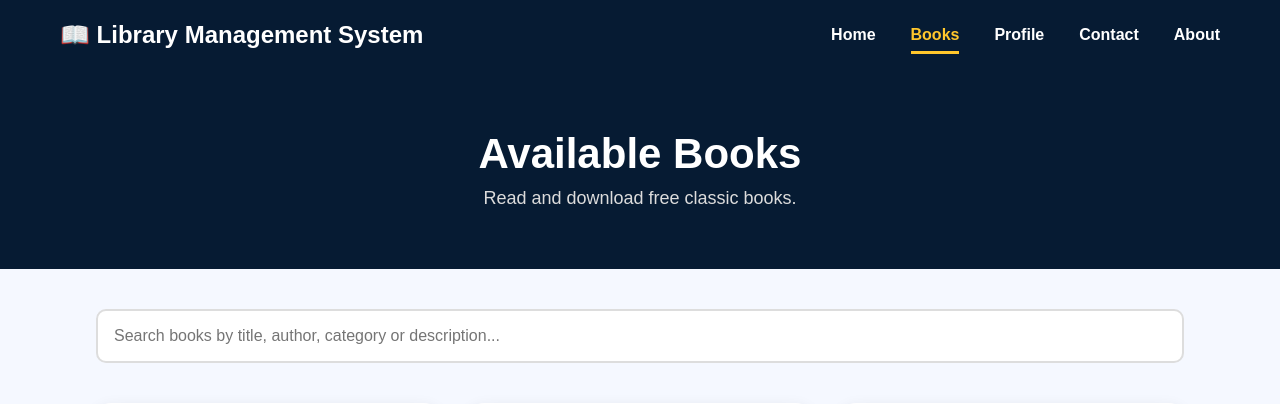
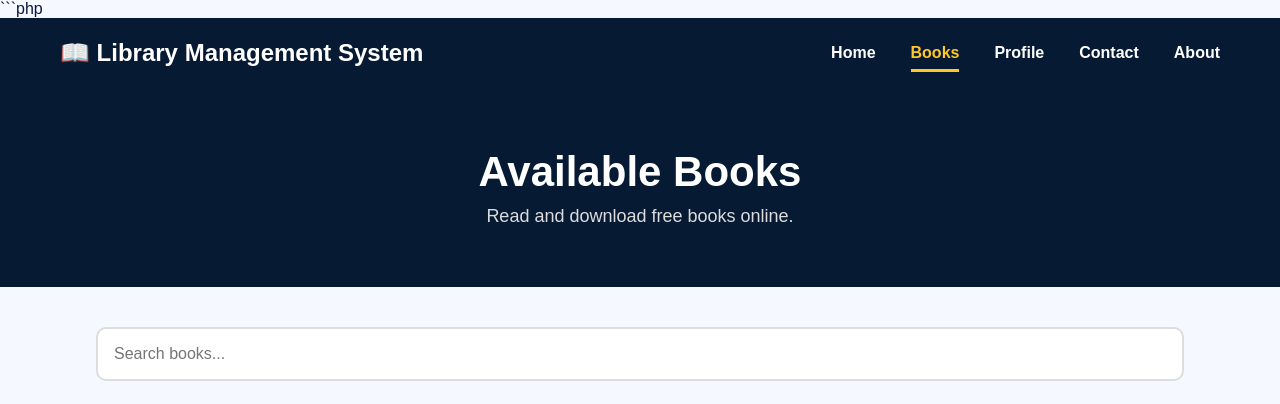
Before and after one commit to AhmadRaza-droid/bookslibrary, a PHP site: page /books.php in a window 1280 px wide. Shown: the top 404 px of the page. Run offline with PHP 8.4, Linux system fonts and the light colour scheme; data comes from the database, SQL or seed files in the repository; data that the repository does not hold is empty.

Commit message:
final fix books page

````diff
--- a/about.php
+++ b/about.php
@@ -71,8 +71,11 @@ session_start();
         <p>Ehtasham Bilal</p>
         <p>Khaleel</p>
 
+
+         <p class="version"><b>Version:</b> 2.0</p>
+
     </div>
-    <p class="version"><b>Version:</b> 2.0</p>
+
 
 </section>
 
--- a/books.php
+++ b/books.php
@@ -1,3 +1,4 @@
+```php
 <?php
 session_start();
 include 'config.php';
@@ -5,101 +6,192 @@ include 'config.php';
 $search = "";
 
 if(isset($_GET['search'])){
+
     $search = mysqli_real_escape_string($conn, $_GET['search']);
 
     $result = mysqli_query($conn,
+
     "SELECT * FROM books
      WHERE title LIKE '%$search%'
      OR author LIKE '%$search%'
      OR description LIKE '%$search%'
      OR category LIKE '%$search%'"
+
     );
-} else {
+
+}
+else{
+
     $result = mysqli_query($conn, "SELECT * FROM books");
+
 }
 ?>
 
 <!DOCTYPE html>
 <html>
 <head>
+
     <title>Books</title>
-    <link rel="stylesheet" href="style.css?v=900">
+
+    <link rel="stylesheet" href="style.css?v=999">
+
 </head>
 
 <body>
 
 <nav>
-    <div class="logo">📖 Library Management System</div>
+
+    <div class="logo">
+        📖 Library Management System
+    </div>
 
     <ul>
+
         <li><a href="index.php">Home</a></li>
-        <li><a class="active" href="books.php">Books</a></li>
+
+        <li>
+            <a class="active" href="books.php">
+                Books
+            </a>
+        </li>
+
         <li><a href="profile.php">Profile</a></li>
+
         <li><a href="contact.php">Contact</a></li>
 
-        <?php if(isset($_SESSION['email']) && $_SESSION['email'] == "universitylibrary172@gmail.com"){ ?>
-            <li><a href="admin_dashboard.php">Admin Panel</a></li>
+<?php
+if(
+isset($_SESSION['email'])
+&&
+$_SESSION['email'] ==
+"universitylibrary172@gmail.com"
+){
+?>
+
+<li>
+    <a href="admin_dashboard.php">
+        Admin Panel
+    </a>
+</li>
+
 <?php } ?>
 
         <li><a href="about.php">About</a></li>
+
     </ul>
+
 </nav>
 
 <section class="page-header">
+
     <h1>Available Books</h1>
-    <p>Read and download free classic books.</p>
+
+    <p>
+        Read and download free books online.
+    </p>
+
 </section>
 
 <section class="search-section">
+
 <form method="GET" action="books.php">
+
 <input type="text"
        name="search"
-               placeholder="Search books by title, author, category or description..."
+       placeholder="Search books..."
        value="<?php echo htmlspecialchars($search); ?>">
+
 </form>
+
 </section>
 
 <section class="books-container">
 
 <?php
+
 if(mysqli_num_rows($result) > 0){
 
-while ($row = mysqli_fetch_assoc($result)) {
+while($row = mysqli_fetch_assoc($result)){
 
     $readLink = $row['read_link'];
+
     $downloadLink = $row['download_epub_link'];
 
+    // GUTENBERG FIX
+
     if(is_numeric($readLink)){
-        $readLink = "https://www.gutenberg.org/ebooks/" . $readLink;
+
+        $readLink =
+        "https://www.gutenberg.org/ebooks/" .
+        $readLink;
+
     }
 
     if(is_numeric($downloadLink)){
-        $downloadLink = "https://www.gutenberg.org/ebooks/" . $downloadLink . ".epub.images";
+
+        $downloadLink =
+        "https://www.gutenberg.org/ebooks/" .
+        $downloadLink .
+        ".epub.noimages";
+
     }
+
 ?>
 
 <div class="book-card">
 
-        <img src="<?php echo htmlspecialchars($row['cover_image_url']); ?>" alt="Book Cover">
+<img src="<?php echo $row['cover_image_url']; ?>"
+     alt="Book Cover">
 
-        <h3><?php echo htmlspecialchars($row['title']); ?></h3>
+<h3>
+<?php echo htmlspecialchars($row['title']); ?>
+</h3>
 
-        <p><strong>Author:</strong> <?php echo htmlspecialchars($row['author']); ?></p>
+<p>
+<strong>Author:</strong>
+<?php echo htmlspecialchars($row['author']); ?>
+</p>
 
-        <?php if(isset($row['category']) && $row['category'] != ""){ ?>
-            <p><strong>Category:</strong> <?php echo htmlspecialchars($row['category']); ?></p>
+<?php
+if(
+isset($row['category'])
+&&
+$row['category'] != ""
+){
+?>
+
+<p>
+
+<strong>Category:</strong>
+
+<?php echo htmlspecialchars($row['category']); ?>
+
+</p>
+
 <?php } ?>
 
-        <p><?php echo htmlspecialchars($row['description']); ?></p>
+<p>
+<?php echo htmlspecialchars($row['description']); ?>
+</p>
 
 <div class="book-buttons">
 
-            <a href="<?php echo htmlspecialchars($readLink); ?>" target="_blank">
-                <button>Read Book</button>
+<a href="<?php echo $readLink; ?>"
+   target="_blank">
+
+<button>
+Read Book
+</button>
+
 </a>
 
-            <a href="<?php echo htmlspecialchars($downloadLink); ?>" target="_blank">
-                <button>Download EPUB</button>
+<a href="<?php echo $downloadLink; ?>"
+   target="_blank">
+
+<button>
+Download EPUB
+</button>
+
 </a>
 
 </div>
@@ -107,14 +199,29 @@ while ($row = mysqli_fetch_assoc($result)) {
 </div>
 
 <?php
+
 }
 
-} else {
-    echo "<h2 style='text-align:center; width:100%;'>No books found</h2>";
 }
+else{
+
+echo "
+
+<h2 style='text-align:center;
+width:100%;'>
+
+No books found
+
+</h2>
+
+";
+
+}
+
 ?>
 
 </section>
 
 </body>
 </html>
+```
````
Lines whose indentation alone changed are shown as unchanged.
